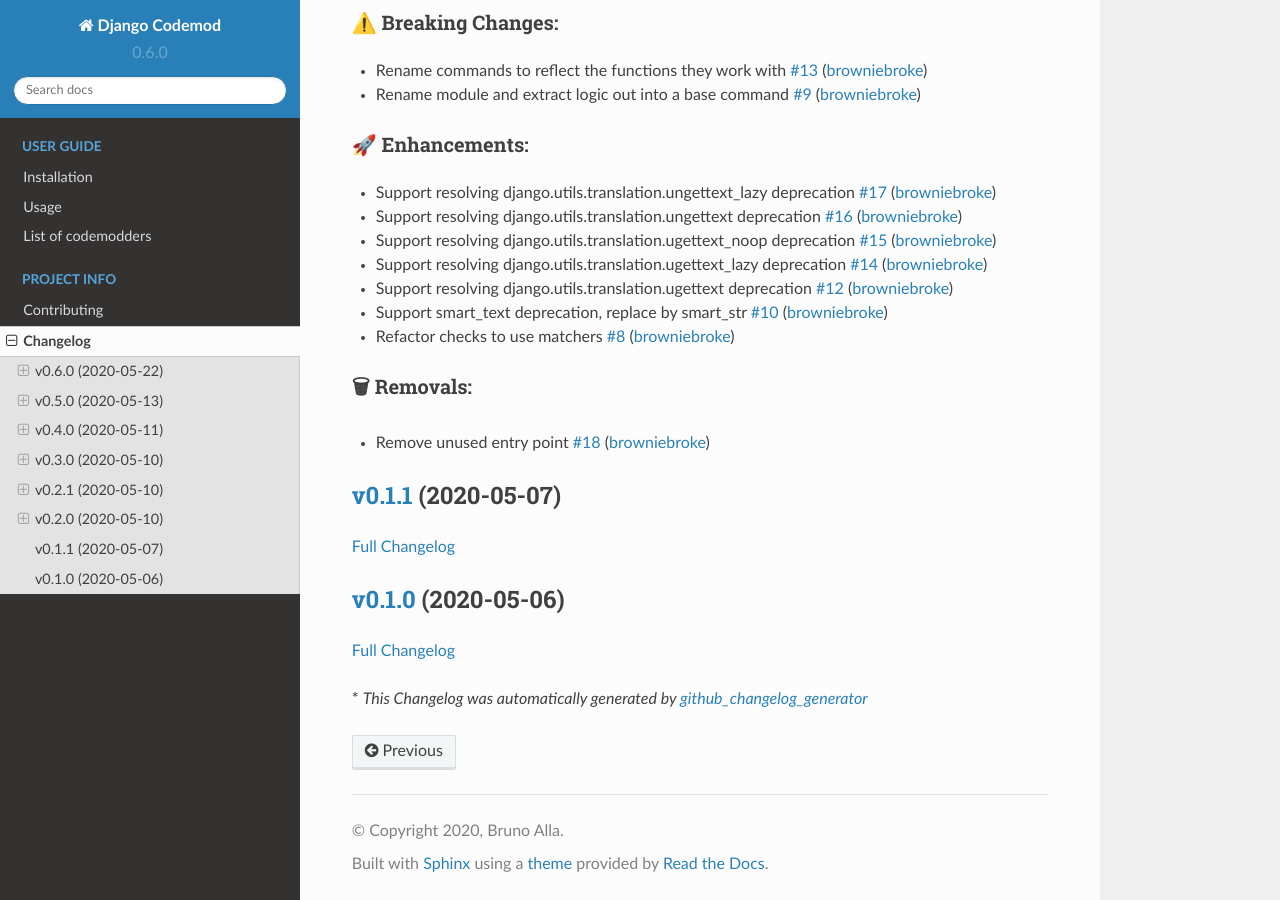
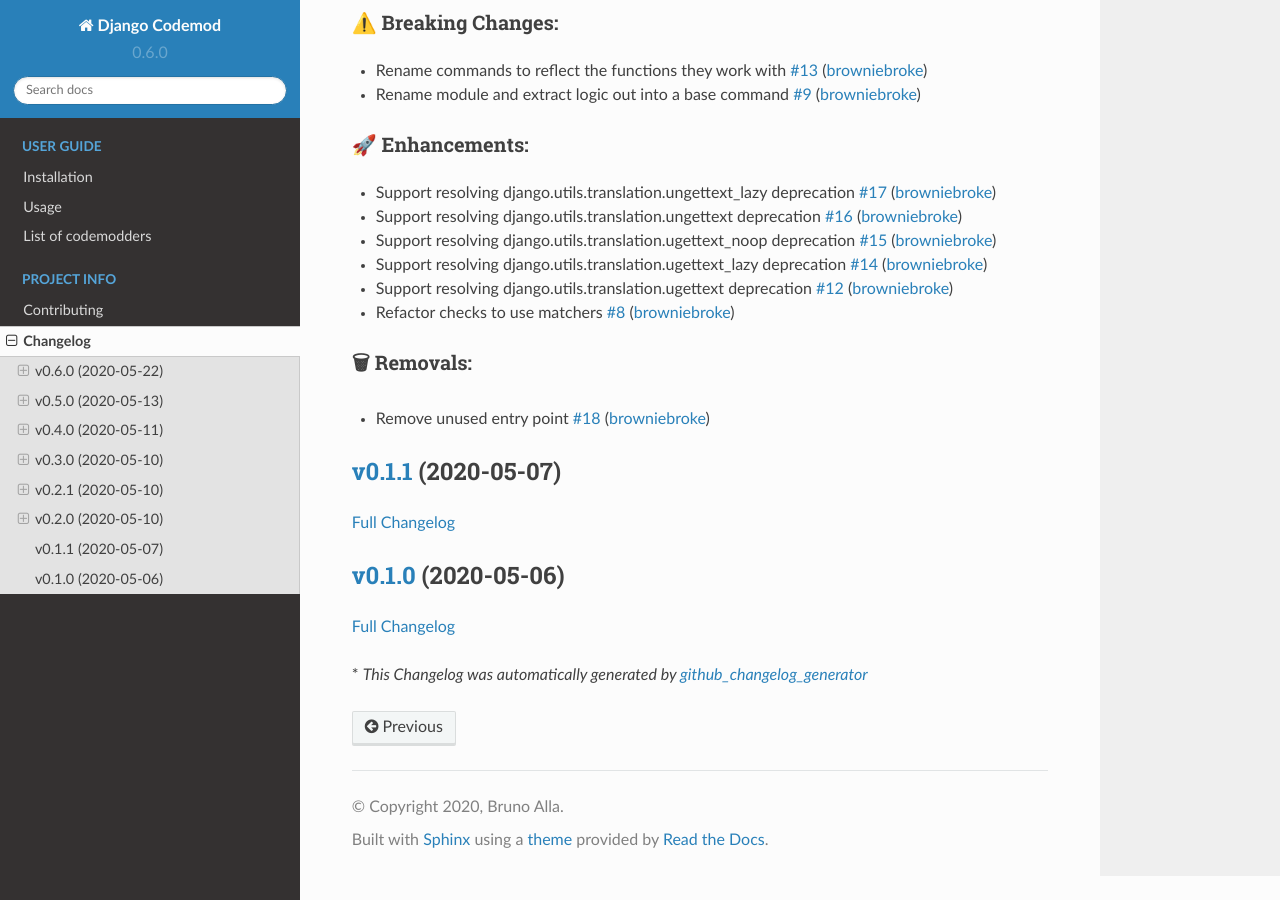
Before and after one commit to browniebroke/django-codemod, a Sphinx documentation site: the page built from docs/changelog.md, in a window 1280 px wide and 900 px high, scrolled down 1908 px. Built offline with Sphinx 7.4.7 and the Read the Docs theme 2.0.0, drawn with Linux system fonts in a browser that asks for light colours.

Commit message:
Update Changelog

```diff
--- a/docs/changelog.md
+++ b/docs/changelog.md
@@ -82,7 +82,6 @@
 - Support resolving django.utils.translation.ugettext\_noop deprecation [\#15](https://github.com/browniebroke/django-codemod/pull/15) ([browniebroke](https://github.com/browniebroke))
 - Support resolving django.utils.translation.ugettext\_lazy deprecation [\#14](https://github.com/browniebroke/django-codemod/pull/14) ([browniebroke](https://github.com/browniebroke))
 - Support resolving django.utils.translation.ugettext deprecation [\#12](https://github.com/browniebroke/django-codemod/pull/12) ([browniebroke](https://github.com/browniebroke))
-- Support smart\_text deprecation, replace by smart\_str [\#10](https://github.com/browniebroke/django-codemod/pull/10) ([browniebroke](https://github.com/browniebroke))
 - Refactor checks to use matchers [\#8](https://github.com/browniebroke/django-codemod/pull/8) ([browniebroke](https://github.com/browniebroke))
 
 ### 🗑 Removals:
```
Also changed, not shown: CHANGELOG.md (+0 -1 lines).
